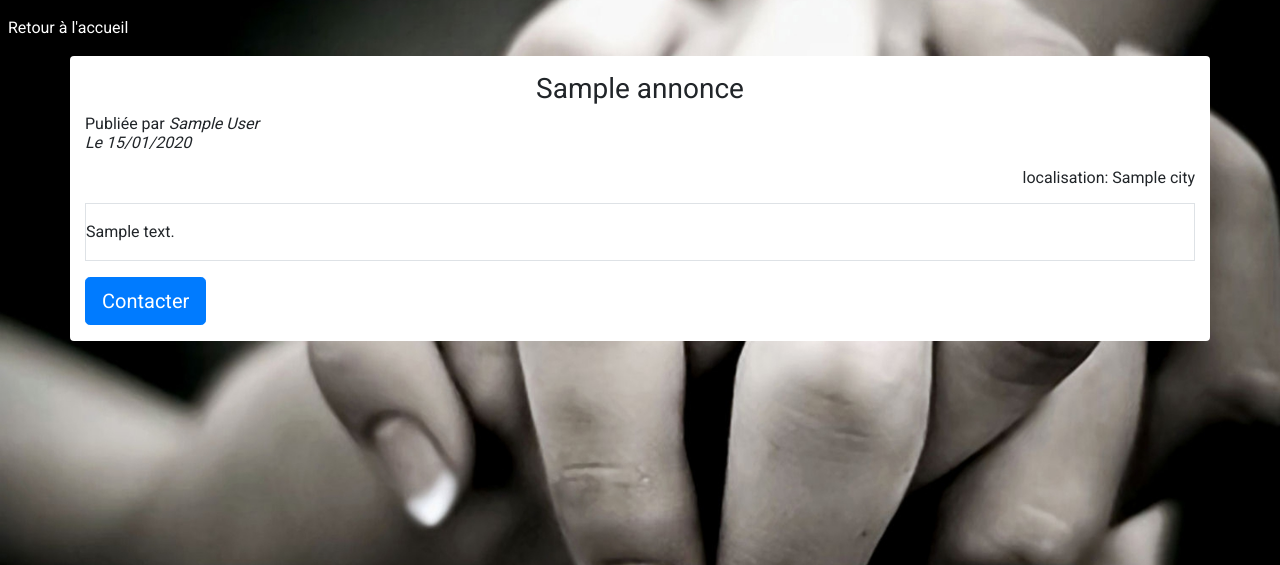
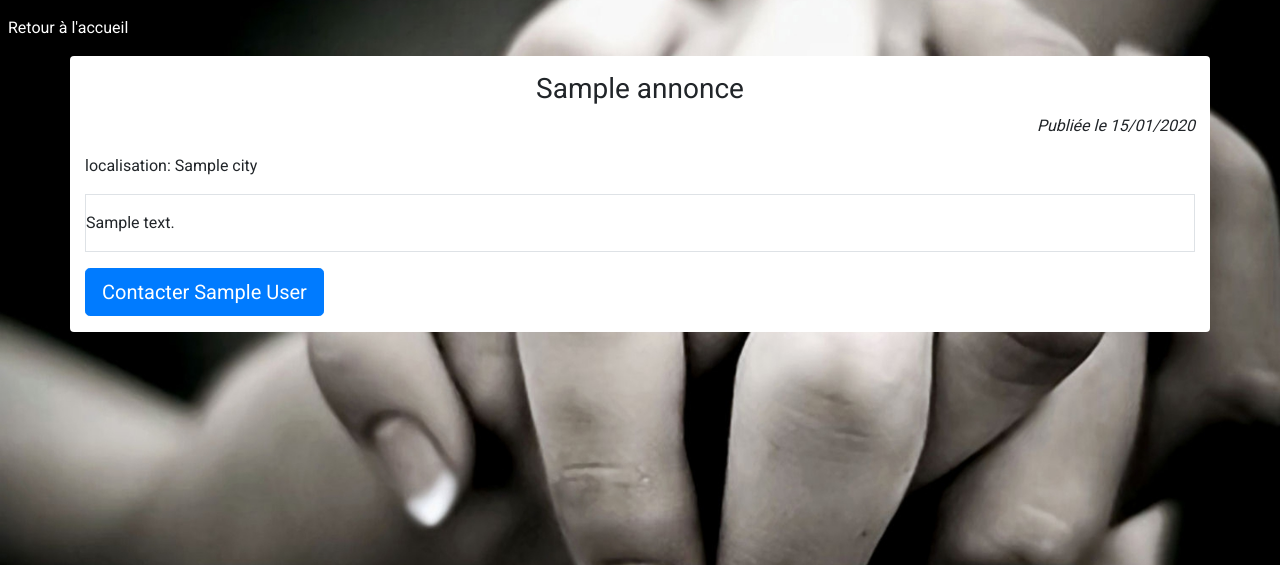
Before and after one commit to Leeloo14/projet-6, a PHP site: template src/view/frontend/annonce-view.html.twig in a window 1280 px wide. Shown: the part 56-621 px from the top of the page. Run offline with PHP 8.4, Linux system fonts and the light colour scheme; the template is opened without the code that fills it: most values are stand-ins (such as "Sample title", 1, 10 or a date in 2020); some libraries are stand-ins or nearby versions.

Commit message:
modif view all annonce add btn

```diff
--- a/src/view/frontend/annonce-view.html.twig
+++ b/src/view/frontend/annonce-view.html.twig
@@ -16,9 +16,9 @@
                 {{ annonce.title|escape }}
             </h3>
 
-            <h6>Publiée par <span class="font-italic">{{ annonce.author|raw }}</span>
-                <p class="font-italic">Le {{ annonce.creationDate|date("d/m/Y") }}</p>
-                <p class="text-right">localisation: {{ annonce.city|raw }}</p> </h6>
+
+                <p class="font-italic text-right">Publiée le {{ annonce.creationDate|date("d/m/Y") }}</p>
+                <p >localisation: {{ annonce.city|raw }}</p> </h6>
 
 
             <div class="pt-3 border">
@@ -28,7 +28,7 @@
             </div>
 
             <button type="button" class="btn btn-primary btn-lg mt-3" data-toggle="modal" data-target="#myModal">
-                Contacter
+                Contacter {{ annonce.author }}
             </button>
 
             <!-- Modal -->
--- a/src/view/frontend/list-annonces-all.html.twig
+++ b/src/view/frontend/list-annonces-all.html.twig
@@ -21,6 +21,7 @@
                             <th style="width:15%" scope="col">Date de publication</th>
                             <th style="width:15%" scope="col">Type</th>
                             <th style="width:60%" scope="col">Titre</th>
+                            <th style="width:60%" scope="col"></th>
                         </tr>
                         </thead>
                         <tbody>
@@ -28,7 +29,8 @@
                             <tr >
                                 <td>le {{ annonce.creationdate|date("d/m/Y h:m") }}</td>
                                 <td>{{ annonce.typeof }}</td>
-                                <td><a class="text-dark" href="index.php?action=post&amp;id={{ annonce.id }}">{{ annonce.title|escape }}</a></td></td>
+                                <td><a class="text-dark">{{ annonce.title|escape }}</a></td></td>
+                                <td><a class=" btn btn-info " href="index.php?action=post&amp;id={{ annonce.id }}">Consulter l'annonce</a></td>
                             </tr>
 
                         {% endfor %}
```
